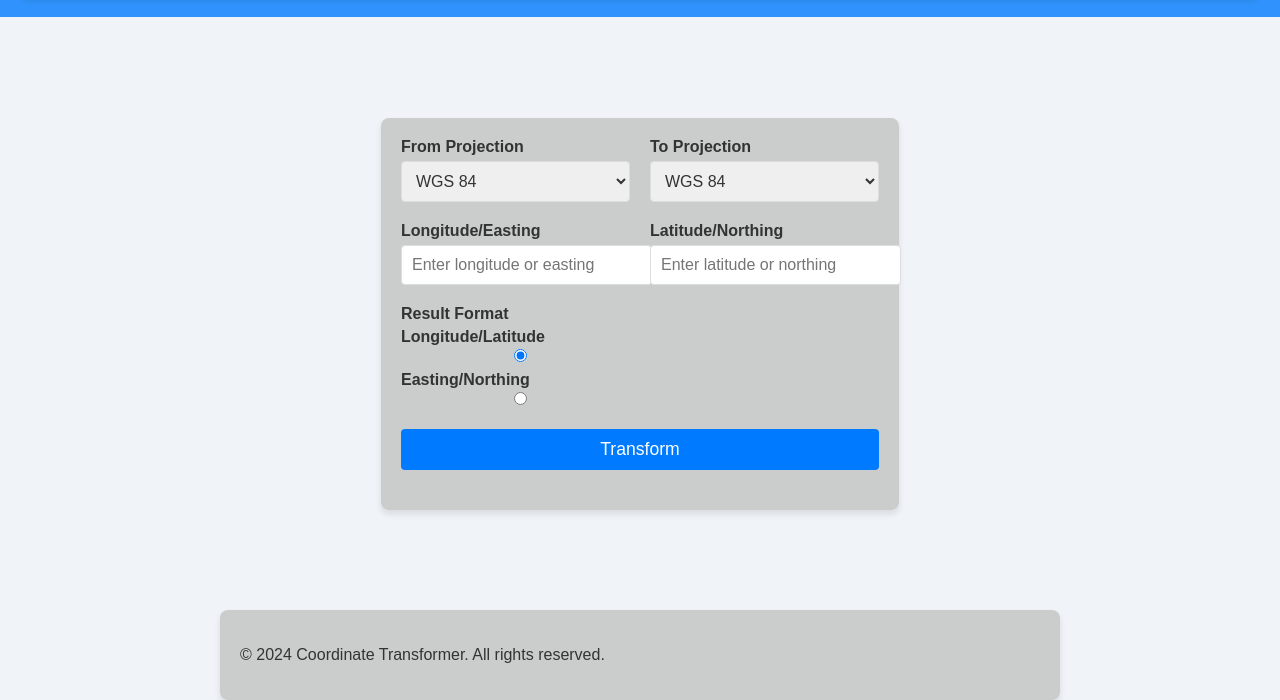
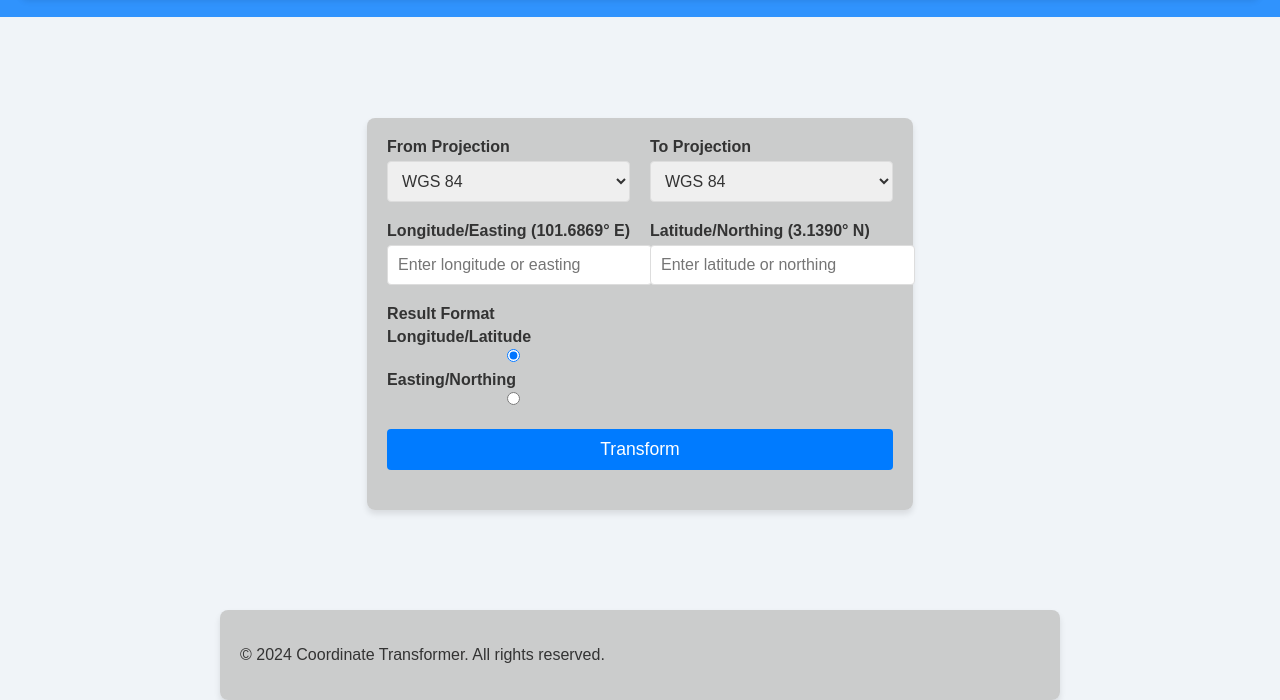
Before and after one commit to Ky-579/Coor-form, a plain HTML site: page index.html in a window 1280 px wide. Shown: the part 100-800 px from the top of the page. Drawn offline with nearby package versions, Linux system fonts and the light colour scheme; a script that the page names is missing.

Commit message:
Update index.html

```diff
--- a/index.html
+++ b/index.html
@@ -35,11 +35,11 @@
                     </select>
                 </div>
                 <div class="form-group">
-                    <label for="longitude">Longitude/Easting</label>
+                    <label for="longitude">Longitude/Easting (101.6869° E)</label>
                     <input type="text" id="longitude" placeholder="Enter longitude or easting" required>
                 </div>
                 <div class="form-group">
-                    <label for="latitude">Latitude/Northing</label>
+                    <label for="latitude">Latitude/Northing (3.1390° N)</label>
                     <input type="text" id="latitude" placeholder="Enter latitude or northing" required>
                 </div>
                 <div class="form-group">
```
